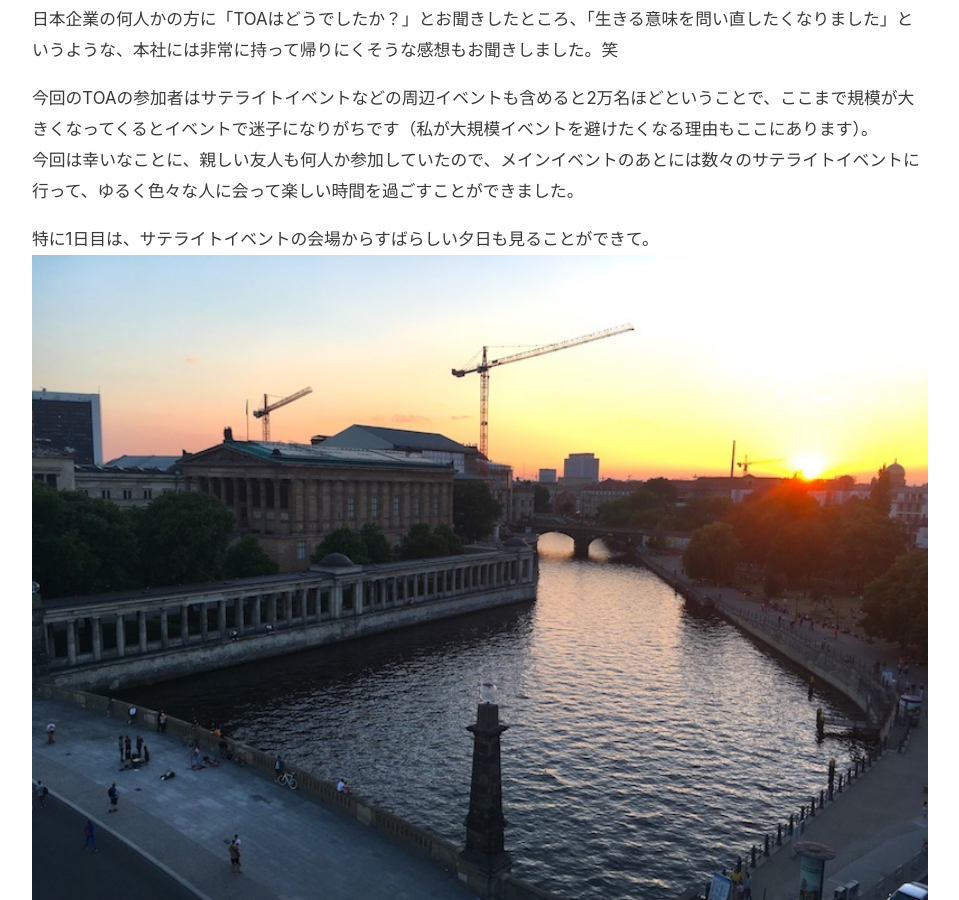
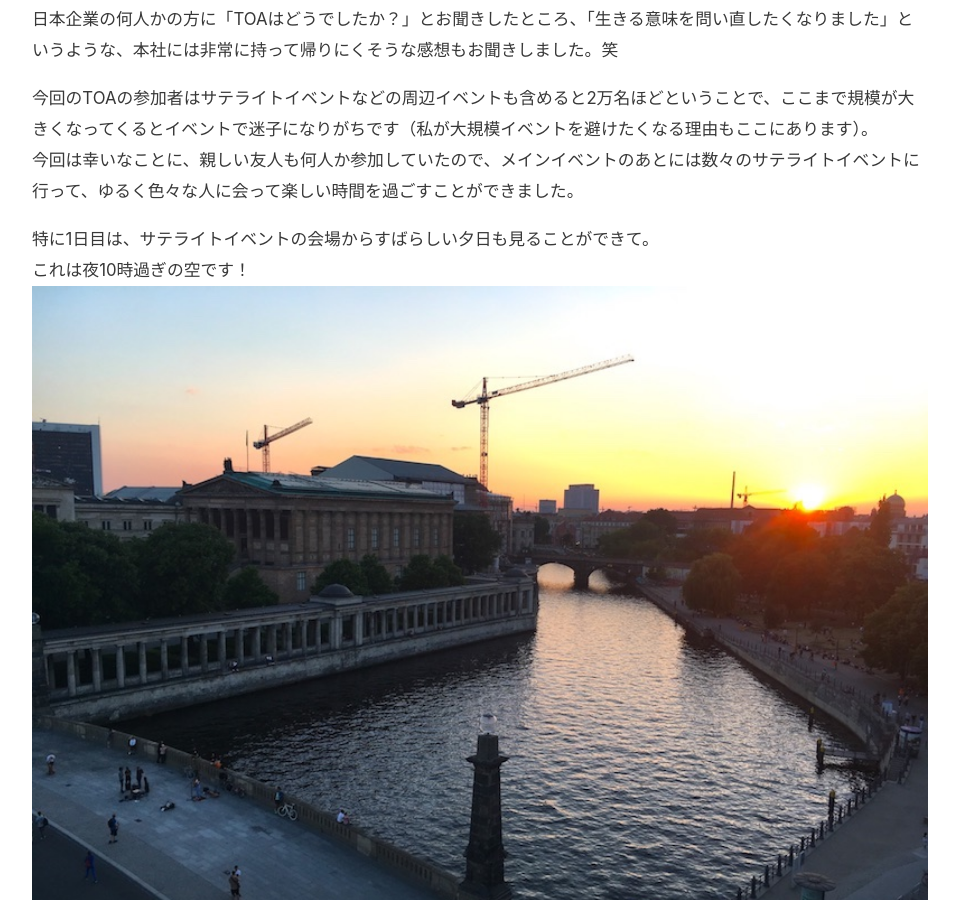
Before and after one commit to youxiberlin/blog, a Jekyll site: the page built from _posts/2018-06-25-toa2018.md, in a window 1280 px wide and 900 px high, scrolled down 1474 px. Shown: the whole window, without its empty margins (160-1119 px from the left). Built offline with Jekyll 4.4.1, drawn with Linux system fonts in a browser that asks for light colours; nearby versions of some CDN libraries.

Commit message:
post modified

```diff
--- a/_posts/2018-06-25-toa2018.md
+++ b/_posts/2018-06-25-toa2018.md
@@ -29,6 +29,7 @@ TOA自体は今年で7回目、私は5回目の参加となりました。ベル
 今回は幸いなことに、親しい友人も何人か参加していたので、メインイベントのあとには数々のサテライトイベントに行って、ゆるく色々な人に会って楽しい時間を過ごすことができました。
 
 特に1日目は、サテライトイベントの会場からすばらしい夕日も見ることができて。
+これは夜10時過ぎの空です！
 ![sunset](/img/toa-sunset.JPG){:width="100%"}
 
 シュプレー川沿いのクラブで開催されていたパーティーにも入り込むことができ。。
```
